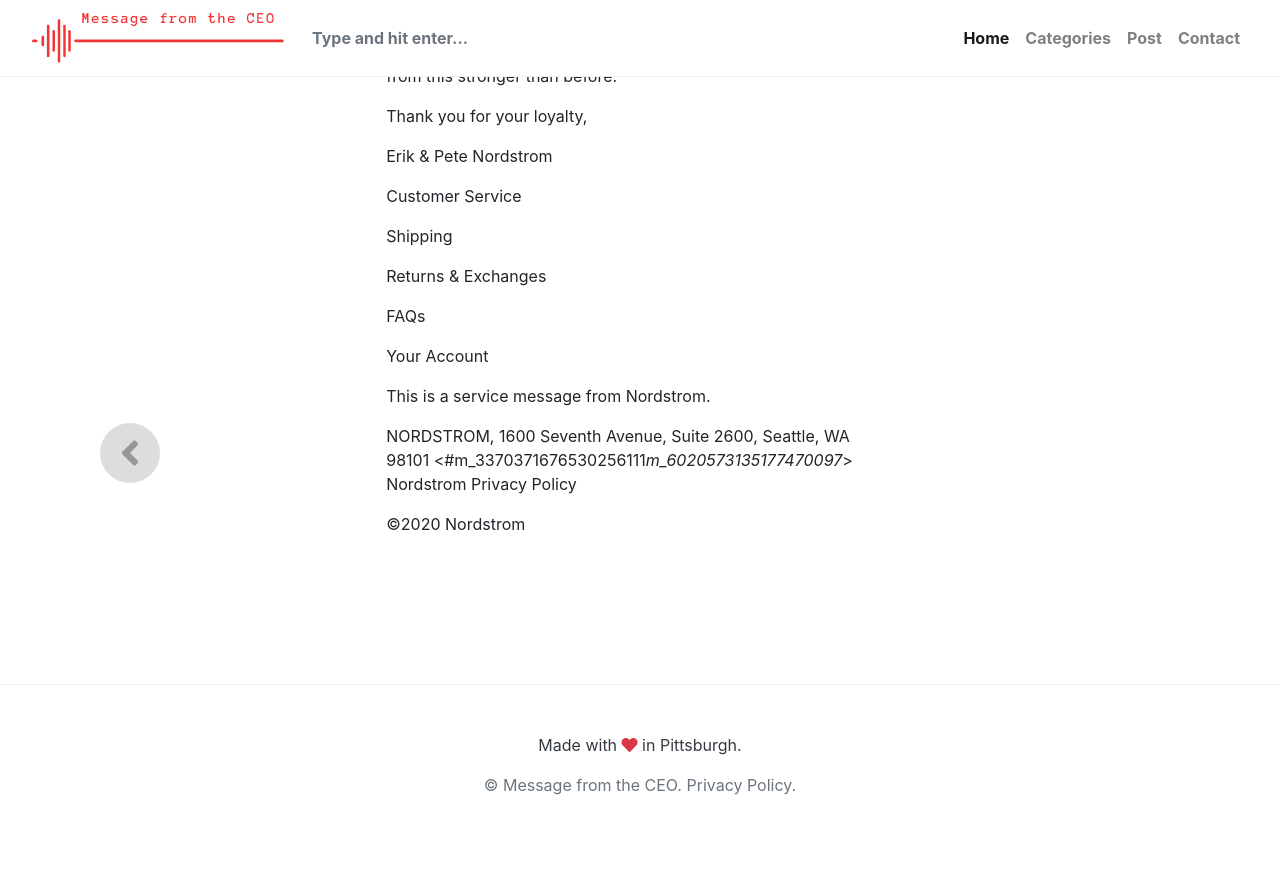
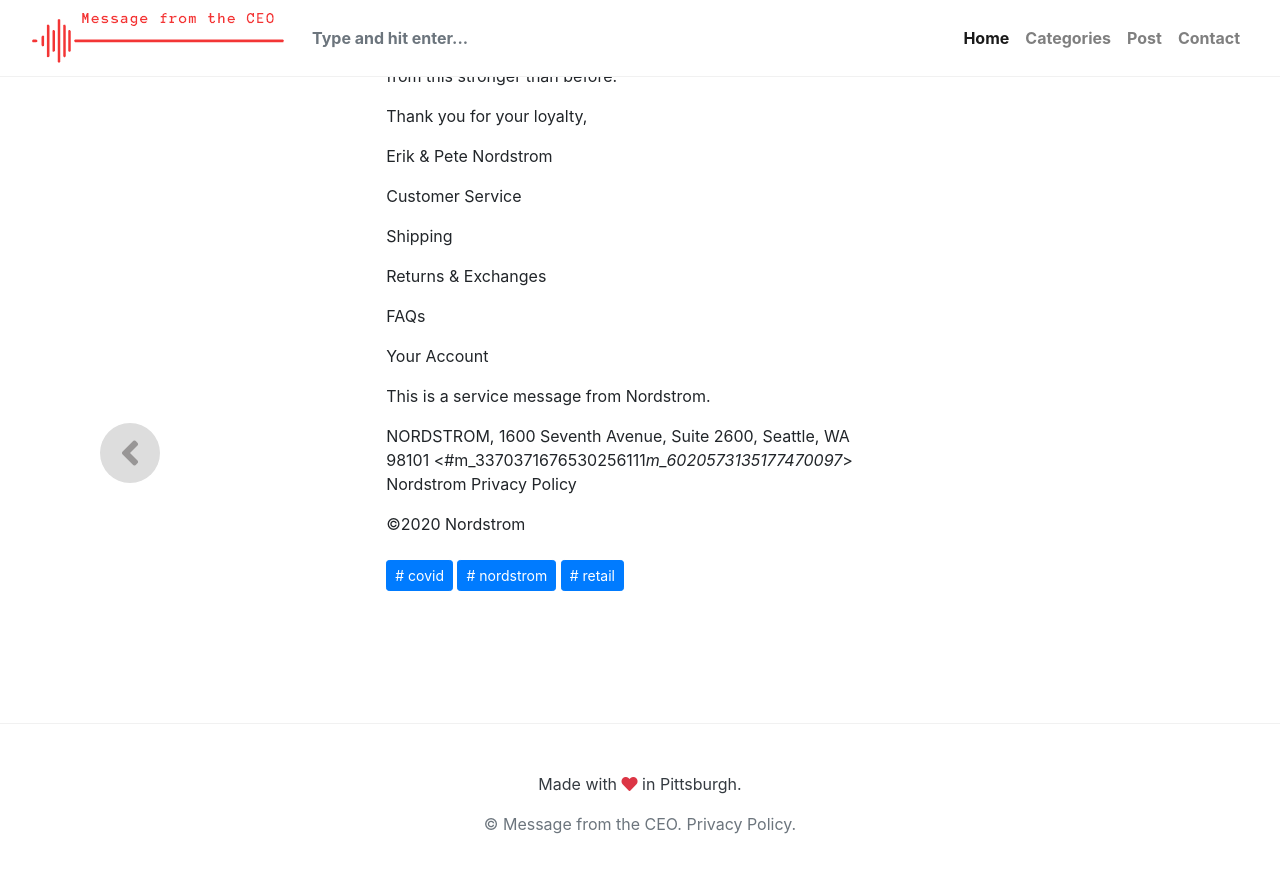
Before and after one commit to bertique/messageFromTheCEO, a Jekyll site: the page built from _posts/2020-03-17-ACOVID19updatefromNordstrom.md, in a window 1280 px wide and 900 px high, scrolled down 2073 px. Shown: the top 873 px of the window. Built offline with Jekyll 4.4.1, drawn with Linux system fonts in a browser that asks for light colours; nearby versions of some CDN libraries; library files that are not in the unit come from our copies.

Commit message:
Update 2020-03-17-ACOVID19updatefromNordstrom.md

```diff
--- a/_posts/2020-03-17-ACOVID19updatefromNordstrom.md
+++ b/_posts/2020-03-17-ACOVID19updatefromNordstrom.md
@@ -1,7 +1,7 @@
 ---
 title:  "A COVID-19 update from Nordstrom"
 metadate: "hide"
-categories: [  ]
+categories: [ covid, nordstrom, retail ]
 image: "/assets/images/posts/ACOVID19updatefromNordstrom_full.png"
 thumbnail: "/assets/images/posts/ACOVID19updatefromNordstrom.png"
 ---
```
